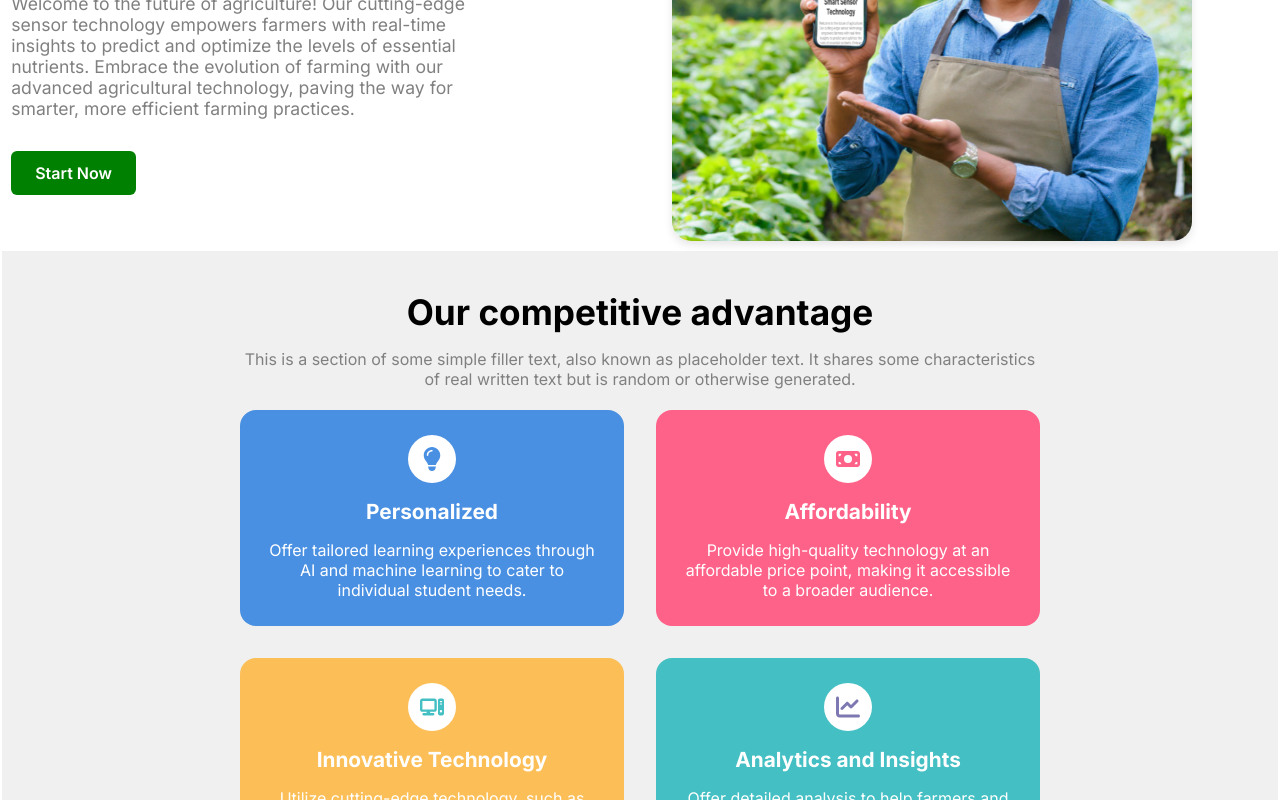
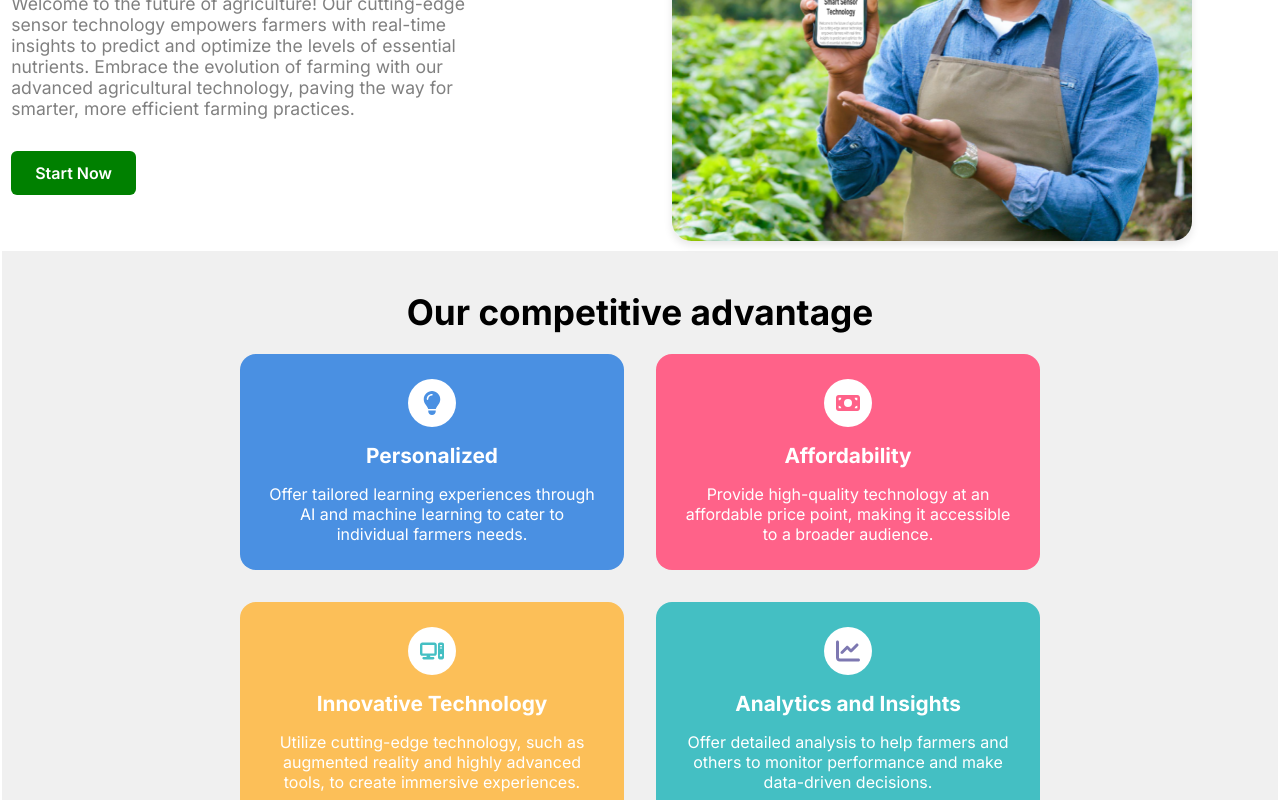
Before and after one commit to Pardume-Sharma/AgriTech, a plain HTML site: page agritech.html in a window 1280 px wide. Shown: the part 416-1216 px from the top of the page. Drawn offline with Linux system fonts and the light colour scheme; a script that the page names is missing.

Commit message:
Update agritech.html

```diff
--- a/agritech.html
+++ b/agritech.html
@@ -50,7 +50,7 @@
                     Welcome to the future of agriculture! Our cutting-edge sensor technology empowers farmers with real-time insights to predict and optimize the levels of essential nutrients. Embrace the evolution of farming with our advanced agricultural technology, paving the way for smarter, more efficient farming practices.
                 </p>
                 <div class="button-group">
-                    <a href="graph/index.html" class="start-button">Start Now</a>
+                    <a href="Graph/index.html" class="start-button">Start Now</a>
                 </div>
             </div>
 
@@ -69,9 +69,6 @@
                 <h2 class="main-title">
                     Our competitive advantage
                 </h2>
-                <p class="main-description">
-                    This is a section of some simple filler text, also known as placeholder text. It shares some characteristics of real written text but is random or otherwise generated.
-                </p>
             </div>
 
             <div class="feature-grid">
@@ -85,7 +82,7 @@
                             Personalized
                         </div>
                         <div class="feature-description">
-                            Offer tailored learning experiences through AI and machine learning to cater to individual student needs.
+                            Offer tailored learning experiences through AI and machine learning to cater to individual farmers needs.
                         </div>
                     </div>
                 </div>
```
